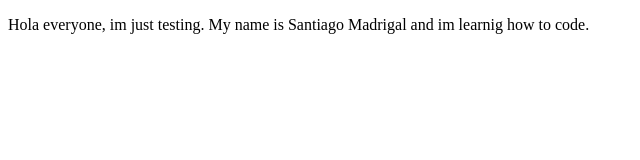
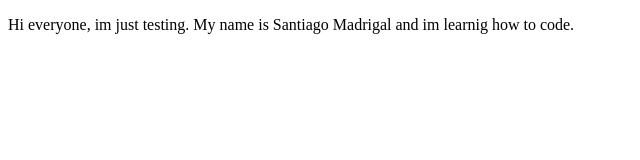
Before and after one commit to Saintdiffere/ProjectDemoCursoPrework, a plain HTML site: page Index.html in a window 1280 px wide. Shown: the whole page, without its empty margins (0-640 px from the left). Drawn offline with Linux system fonts and the light colour scheme.

Commit message:
cambios pequeños

```diff
--- a/Index.html
+++ b/Index.html
@@ -8,7 +8,7 @@
 </head>
 <body>
     <p>
-        Hola everyone, im just testing.
+        Hi everyone, im just testing.
         My name is Santiago Madrigal and im learnig how to code.
     </p>
 </body>
```
